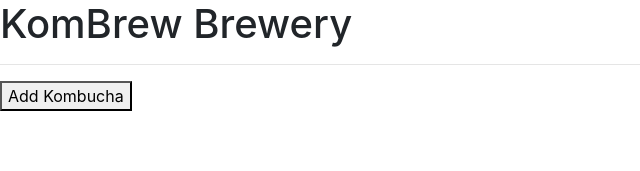
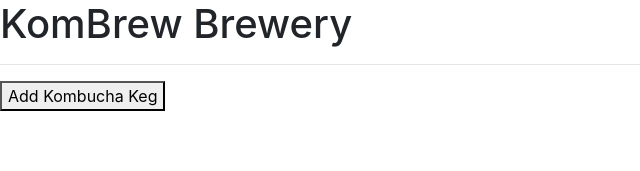
Before and after one commit to TeresaRosinski/KombrewWithRedux, a React (Create React App) app: page / in a window 1280 px wide. Shown: the top 171 px of the page, without its empty margins (0-640 px from the left). Built offline with nearby package versions, Linux system fonts and the light colour scheme.

Commit message:
Add dynamic button

```diff
--- a/src/App.js
+++ b/src/App.js
@@ -1,4 +1,4 @@
-import React, { useState } from "react";
+import React from "react";
 import "./App.css";
 import Header from "./components/Header";
 import KombuchaControl from "./components/KombuchaControl";
--- a/src/components/KombuchaControl.jsx
+++ b/src/components/KombuchaControl.jsx
@@ -11,23 +11,26 @@ class KombuchaControl extends React.Component {
   }
 
   handleClick = () => {
-    this.setState({ forVisibleOnePage: true });
+    this.setState((prevState) => ({
+      formVisibleOnPage: !prevState.formVisibleOnPage,
+    }));
   };
+
   render() {
     let currentlyVisibleState = null;
+    let buttonText = null;
     let addKombuchaButton = null;
     if (this.state.formVisibleOnPage) {
       currentlyVisibleState = <NewKombuchaForm />;
+      buttonText = "See All Kombucha Kegs";
     } else {
       currentlyVisibleState = <KombuchaList />;
-      addKombuchaButton = (
-        <button onClick={this.handleClick}>Add Kombucha</button>
-      );
+      buttonText = "Add Kombucha Keg";
     }
     return (
       <React.Fragment>
         {currentlyVisibleState}
-        {addKombuchaButton}
+        <button onClick={this.handleClick}>{buttonText}</button>
       </React.Fragment>
     );
   }
```
